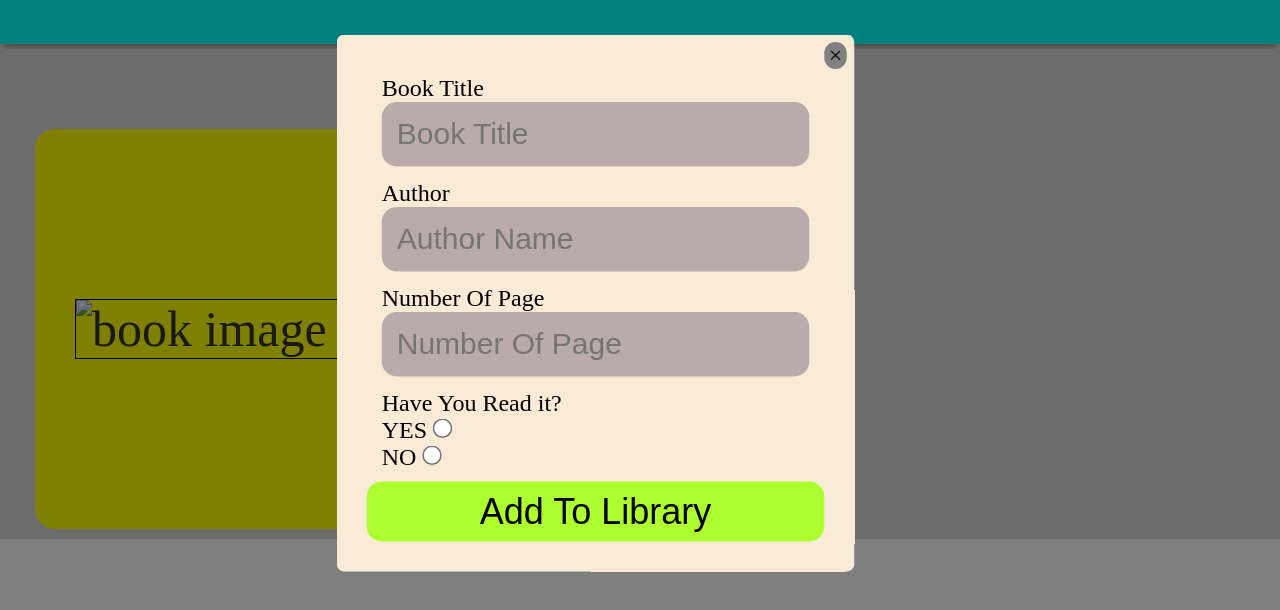
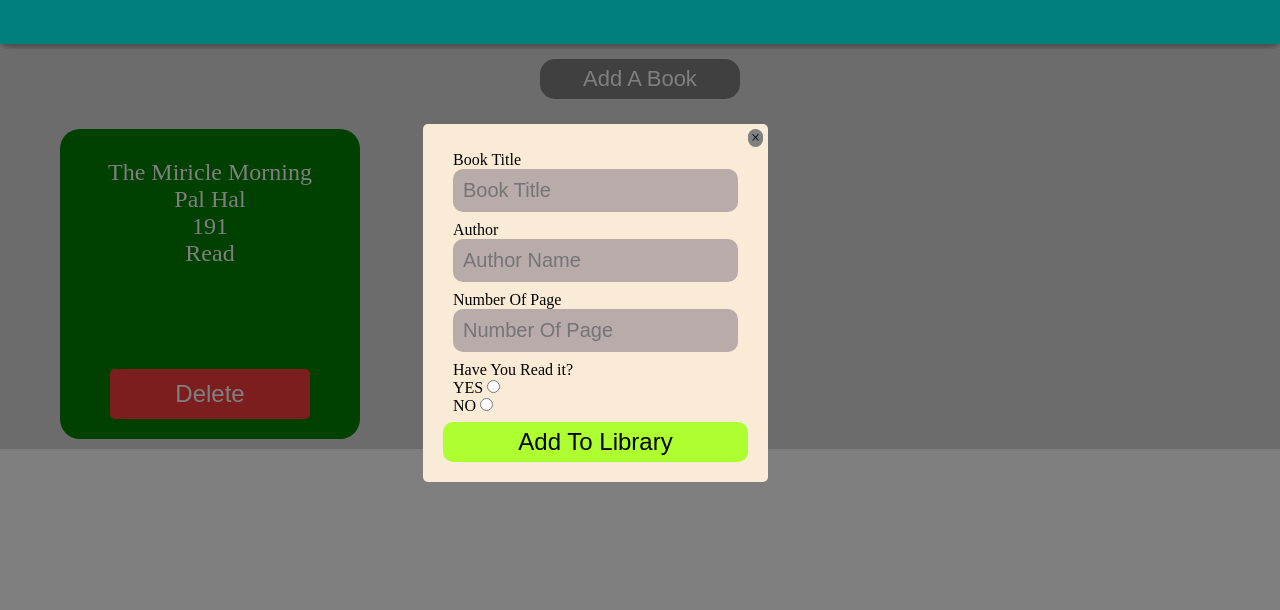
Before and after one commit to Abd-enour/Book-LIbrary, a plain HTML site: page index.html in a window 1280 px wide. Shown: the part 116-726 px from the top of the page. Drawn offline with Linux system fonts and the light colour scheme.

Commit message:
now i have the last problem to solve which is the index of the delete button

```diff
--- a/index.html
+++ b/index.html
@@ -19,20 +19,20 @@
             <div id="closeForm">
                 &times;
             </div>
-            <form action="formInfo.html" id="form" method="post">
-                <div class="form-element">
+            <div id="input-field">
+                <div class="input-element">
                     <label for="bookTitle">Book Title</label>
                     <input type="text" name="Book Title" id="bookTitle" class="userInput" placeholder="Book Title"required>
                 </div>
-                <div class="form-element">
+                <div class="input-element">
                     <label for="author">Author</label>
                     <input type="text" name="Author" id="author" class="userInput" placeholder="Author Name" required>
                 </div>
-                <div class="form-element">
+                <div class="input-element">
                     <label for="BookPages">Number Of Page</label>
-                    <input type="number" name="Number of Pages" id="BookPages" class="userInput" placeholder="Number Of Page"required>
+                    <input type="number" name="Number of Pages" id="BookPages" class="userInput" placeholder="Number Of Page" required>
                 </div>
-               <div class="form-element">
+               <div class="input-element">
                     <span>Have You Read it?</span>
                     <div>YES
                         <input type="radio" id="yes" name="isRead?" value="Yes">
@@ -49,31 +49,9 @@
                     <i class="fa-solid fa-star str5"></i>
                 </div>
                 <button type="submit">Add To Library</button>
-            </form>
-        </div>
-        <div class="card-container">
-            <div class="the-card">
-                <div class="theFront">
-                    <img src="" alt="book image">
-                </div>
-                <div class="theBack">
-                    <div class="book-info">
-                        <abbr title="BOOK Title">
-                            THE MIRACLE MORNING
-                        </abbr>
-
-                        <abbr title="BOOK AUTHOR">
-                            HAL ELROD
-                        </abbr>
-
-                        <abbr title="NUMBER OF PAGES">
-                            190 pages
-                        </abbr>
-                    </div>
-                    <button type="button">Delete</button>
-                </div>
             </div>
         </div>
+        <div id="container" class="container"></div>
     </main>
     <div id="overlay" class="active"></div>
     <footer></footer>
--- a/js.js
+++ b/js.js
@@ -5,7 +5,7 @@ let noRadioBtn=radioBtn[1];
 let closeForm=document.getElementById("closeForm");
 let popUpField=document.getElementById("popUp");
 let overlay=document.getElementById("overlay");
-let main =document.getElementsByTagName('main');
+let container=document.getElementById("container");
 
 function checkRadioButton(){
     let haveRead=document.getElementById("yes").checked;
@@ -25,73 +25,124 @@ closeForm.onclick=()=>{
     popUpField.style.cssText='scale:0';
     overlay.classList.remove("active");
 };
-
-// function book(title,author,pages,isRead,starsNbr){
-//     this.title;
-//     this.author;
-//     this.pages;
-//     this.isRead;
-//     this.starsNbr;
-// }
-
-let form=document.getElementById("form");
-form.addEventListener('click',(evt)=>{
-    // evt.preventDefault();
-})
-
 let addToLibraryBtn= document.getElementById("add-btn");
 addToLibraryBtn.onclick=()=>{
     overlay.classList.add('active');
-    popUpField.style.cssText='z-index:1';
+    popUpField.style.cssText='z-index:1;animation:popUpField ease-out 400ms forwards';
 }
+let BookArray=[
+    {
+        title:'The Miricle Morning',
+        author:'Pal Hal',
+        pages:191,
+        isRead:'Read',
+        starsNbr:undefined,
+    }
+];
+createCard(BookArray[BookArray.length-1].title,BookArray[BookArray.length-1].author,BookArray[BookArray.length-1].pages,BookArray[BookArray.length-1].isRead);
 
-function createCard(){
+function createCard(BookTitle,Author,Pages,isRead){
+    let index=BookArray.length-1;
+
     let cardContainer=document.createElement('div');
     cardContainer.setAttribute('class','card-container');
-    main[0].appendChild(cardContainer);
+    container.appendChild(cardContainer);
 
-    let theCard=document.createElement('div');
-    theCard.setAttribute('class','the-card');
-    cardContainer.appendChild(theCard);
-
-    let theFront=document.createElement("div")
-    theFront.setAttribute("class","theFront");
-    theCard.appendChild(theFront);
-
-    let img=document.createElement('img');
-    img.setAttribute('src','');
-    img.setAttribute('alt','Book image');
-    theFront.appendChild(img);
     let theBack=document.createElement("div");
     theBack.setAttribute("class","theBack");
-    theCard.appendChild(theBack);
+    cardContainer.appendChild(theBack);
 
     let bookInfo=document.createElement("div");
     bookInfo.setAttribute('class','book-info');
     theBack.appendChild(bookInfo);
-    for (let i = 1; i<=3 ;i++) {
+    for (let i = 1; i<=4 ;i++) {
         if (i==1) {
             let abbr=document.createElement('abbr');
             abbr.setAttribute('title','BOOK Title');
             bookInfo.appendChild(abbr);
+            abbr.textContent=BookTitle;
         }else if(i==2){
             let abbr=document.createElement('abbr');
             abbr.setAttribute('title','BOOK Author');
             bookInfo.appendChild(abbr);
-    }else{
-        let abbr=document.createElement('abbr');
+            abbr.textContent=Author;
+        }else if(i==3){
+            let abbr=document.createElement('abbr');
             abbr.setAttribute('title','Number Of Pages');
             bookInfo.appendChild(abbr);
+            abbr.textContent=Pages;
+        }else{
+            let abbr=document.createElement('abbr');
+            abbr.setAttribute('title','Have you read it?');
+            bookInfo.appendChild(abbr);
+            abbr.textContent=isRead;
     }
     }
     let button=document.createElement('button');
     button.setAttribute('type','button');
+    button.setAttribute('class','dlt-btn');
+    button.setAttribute('data-event-click',"false");
+    button.setAttribute('data-index',index);
     theBack.appendChild(button);
     button.textContent='Delete';
+let deleteBtn=document.querySelectorAll('.dlt-btn');
+Array.from(deleteBtn);
+deleteBtn.forEach(function(btn){
+    if(btn.dataset.eventClick ==="false"){
+        btn.dataset.eventClick =true;
+        btn.addEventListener('click',(e)=>{
+            const cnt=Array.from(container.children);
+            if(BookArray.length!==0){
+            BookArray.splice(btn.dataset.index,1);
+        for(let s=0;s<cnt.length;s++){
+            // console.log(cnt[s]);
+            cnt[s].remove();
+        }
+        for(let i =0 ;i<BookArray.length;i++){
+            createCard(BookArray[i].title,BookArray[i].author,BookArray[i].pages,BookArray[i].isRead);
+            console.log(index);
+        }
+       }
+   })}
+})
 }
 
-let addBtn=document.querySelector("#form button");
+function book(title,author,pages,isRead,starsNbr){
+    this.title=title;
+    this.author=author;
+    this.pages=pages;
+    this.isRead=isRead;
+    this.starsNbr=starsNbr;
+}
+
+let addBtn=document.querySelector("#input-field button");
 addBtn.onclick=()=>{
-    popUpField.style.cssText='z-index:-100';
+    popUpField.style.cssText='animation:none; scale:0';
     overlay.classList.remove("active");
+
+    let input=document.querySelectorAll('#input-field input');
+    Array.from(input);
+    if(input[0].value==="" || input[1].value==="" || input[2].value===""){
+       return alert("You need to fill up the form");
+    }else{
+    let BookTitle=input[0].value;
+    let Author=input[1].value;
+    let Pages=input[2].value;
+    if(input[3].checked){
+         BookArray.push(new book(BookTitle,Author,Pages,"Read"));
+         clearPopUpField(input);
+    }else if(input[4].checked){
+         BookArray.push(new book(BookTitle,Author,Pages,"is Read? No"));
+         clearPopUpField(input);
+    }else{
+        BookArray.push(new book(BookTitle,Author,Pages,"is Read? Not Selected"));
+        clearPopUpField(input);
+    }
 }
+createCard(BookArray[BookArray.length-1].title,BookArray[BookArray.length-1].author,BookArray[BookArray.length-1].pages,BookArray[BookArray.length-1].isRead);
+}
+function clearPopUpField(input) {
+    for(let i =0; i<=input.length-1;i++){
+        input[i].value="";
+     }
+}
--- a/style.css
+++ b/style.css
@@ -59,8 +59,15 @@ main{
     border-radius: 5px;
     padding: 20px;
     z-index: 1;
-    scale: 1.5;
     background-color: antiquewhite;
+}
+@keyframes popUpField {
+    0%{
+        scale:0;
+    }
+    100%{
+        scale: 1;
+    }
 }
 #closeForm{
     position: absolute;
@@ -72,7 +79,7 @@ main{
     border-radius: 15px;
     cursor: pointer;
 }
-.form-element{
+.input-element{
     padding: 2px 5px;
     margin: 5px;
 }
@@ -123,17 +130,12 @@ main{
     text-decoration: none;
 }
 .book-info{
+    margin-top: 30px;
     display: flex;
     flex-wrap: wrap;
     flex-direction: column;
-    font-size: 28px;
+    font-size: 24px;
     background-color: transparent;
-}
-.card-container img{
-    width: 270px;
-    border: 1px solid black;
-    background: inherit;
-    font-size: 50px;
 }
 .theBack button{
     height: 50px;
@@ -141,55 +143,29 @@ main{
     border: none;
     background-color: rgb(250, 61, 61);
     border-radius: 5px;
-    width: 300px;
+    width: 200px;
     align-self: center;
     justify-self: center;
     cursor: pointer;
     font-size: 24px;
     color: white;
+    margin-bottom: 20px;
 }
 
 .card-container{
     position: relative;
-    width: 350px;
-    height: 400px;
+    width: 300px;
+    height: 310px;
     margin: 10px;
     background: transparent;
-}
-.the-card{
-    position: absolute;
-    width: 100%;
-    height: 100%;
-    transform-style: preserve-3d;
-    transition: all 0.5s ease;
-    border-radius: 20px;
-}
-.the-card:hover{
-    transform: rotateY(180deg);
-    transition: transform 1s ease-out;
-}
-.theFront{
-    position: absolute;
-    width: 100%;
-    height: 100%;
-    backface-visibility: hidden;
-    background: yellow;
-    color: #333;
-    border-radius: 20px;
-    display: flex;
-    flex-direction: column;
-    align-items: center;
-    justify-content: center;
 }
 .theBack{
     position: absolute;
     width: 100%;
     height: 100%;
-    backface-visibility: hidden;
     background: green;
     color: white;
     border-radius: 20px;
-    transform: rotateY(180deg);
     display: flex;
     flex-direction: column;
     justify-content: space-between;
```
